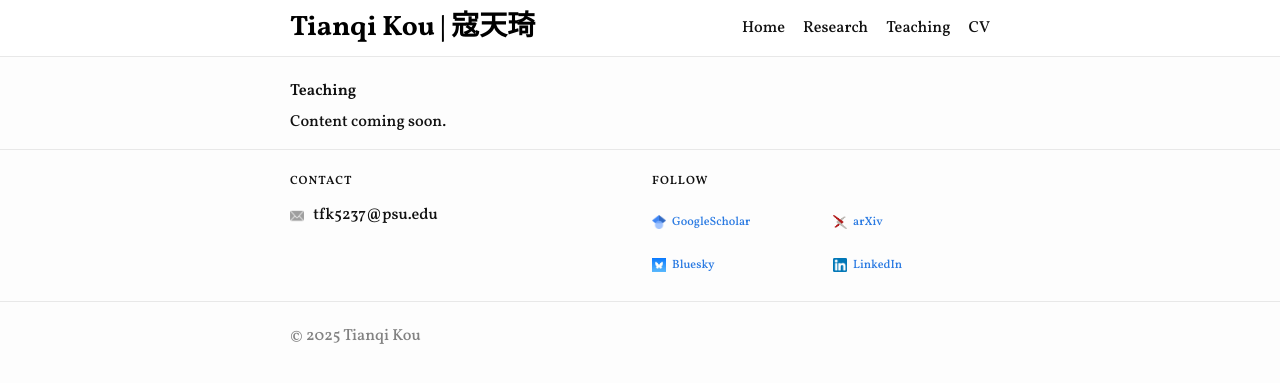
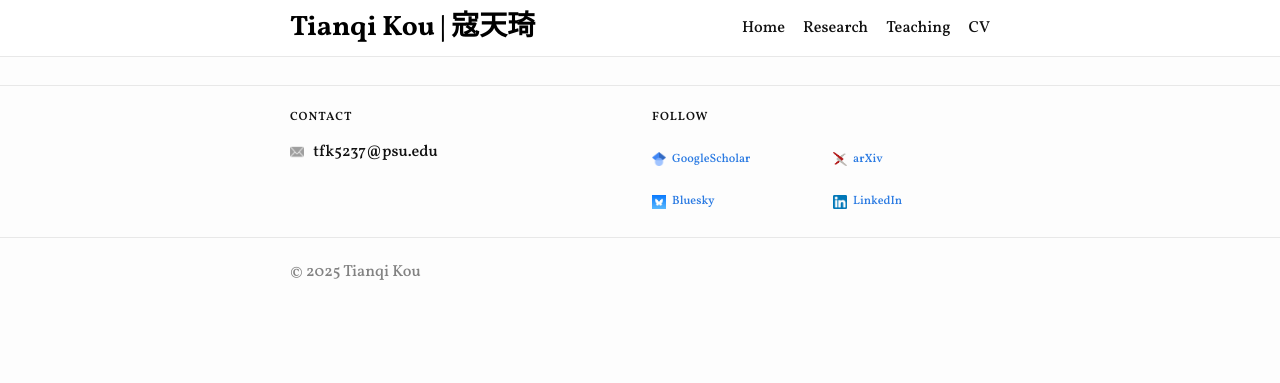
Before and after one commit to koutianqi/koutianqi.github.io, a Jekyll site: the page built from pages/teaching.markdown, in a window 1280 px wide. Shown: the top 383 px of the page. Built offline with Jekyll 4.4.1, drawn with Linux system fonts in a browser that asks for light colours.

Commit message:
Update teaching.markdown

```diff
--- a/pages/teaching.markdown
+++ b/pages/teaching.markdown
@@ -2,7 +2,3 @@
 layout: page
 title: "Tianqi Kou"
 ---
-
-## Teaching
-
-Content coming soon.
```
